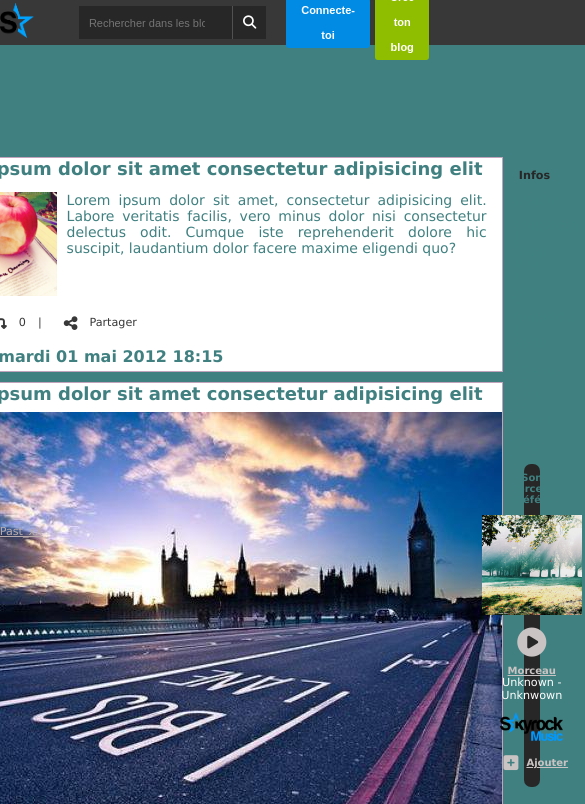
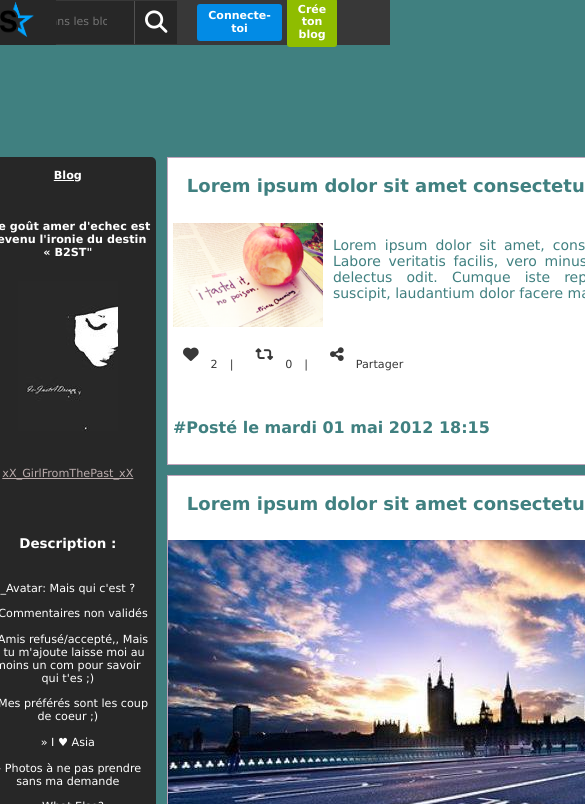
Before and after one commit to oum-s/skyblog, a website: page index.html in a window 390 px wide. Shown: the top 804 px of the page, 585 px wide, since content can reach past the window. Drawn offline with Linux system fonts and the light colour scheme.

Commit message:
pb de nav presque réglé, dropdown non fonctionnel, responsive à désirer

```diff
--- a/css/Base/_base.scss
+++ b/css/Base/_base.scss
@@ -11,45 +11,44 @@
   color: #272727;
   border-radius: 5px;
 }
-*{
-  margin: 0;
-  padding: 0;
-  box-sizing: border-box;
-}
-html{
-  font-size: 100%;
-  font-family: Geneva ;
-  min-height: 100%;
-  margin: 0;
-}
+// *{
+//   margin: 0;
+//   padding: 0;
+//   box-sizing: border-box;
+// }
+// html{
+//   font-size: 100%;
+//   font-family: Geneva ;
+//   min-height: 100%;
+//   margin: 0;
+// }
 
 body{
   font-size: 1.4rem;
   min-height: 100%;
   margin: 0;
   background-color: var(--secondary);
+  font-family: Geneva ;
 
   header{
-    background-color: var(--primary);
+    background-color: var(--nav);
     width: 100%;
 
-    section{
+    nav{
       width: 100%;
       display: flex;
       height: 45px;
       background-color: var(--nav);
+
         .nav_left{
-          padding-right: 2em;
-          padding: 10px 2em 10px 0;
-          flex: 1;
           display: flex;
           justify-content: flex-end;
           align-items: center;
           position: relative;
+          background-color: var(--primary);
+          width: 28%;
           &_img{
-            /* margin-right: 0;
-            width: 50px;
-            object-fit: cover; */
+            margin-right: 1em;
             img{
               height: 35px;
             }
@@ -84,12 +83,11 @@ body{
 
         .nav_right{
           background-color: var(--nav);
-          flex: 4;
+          width: 72%;
           display: flex;
           align-items: center;
           justify-content: flex-end;
-          padding: 10px 0;
-       /*    padding: 10px 5em 10px 0; */
+          margin-right: 13em;
 
           &_search{
             margin-right: 15px;
@@ -105,7 +103,7 @@ body{
               background-color: var(--primary);
               border: 0;
               border-right: 1px solid #515151;
-              width: 14em;
+              width: 15.2em;
             }
 
             &_btn{
@@ -130,8 +128,6 @@ body{
           }
           &_second_btn{
             background-color: #8FBD00;
-            margin-right: 18em;
-
             &:hover{
               background-color: #aae007;
             }
@@ -141,14 +137,16 @@ body{
             color: white;
             display: flex;
             align-items: center;
-            padding: 0 15px;
-            /* margin: 0 5px; */
             font-weight: bold;
-            line-height: 25px;
             text-align: center;
             border: 0;
             border-radius: 3px;
             font-size: 11px;
+
+            p{
+              margin: 0;
+              padding: 5px;
+            }
           }
         }
 
@@ -159,7 +157,7 @@ body{
 
   main{
     display: flex;
-    margin: 5em 9em;
+    margin: 5em 20em;
     flex-direction: row;
     align-items: flex-start;
     justify-content: center;
@@ -258,7 +256,7 @@ body{
        margin: 0 0.5em;
        display: flex;
        flex-direction: column;
-
+      flex: 3;
       .article{
         margin-bottom: 10px;
       background-color: pink;
@@ -337,6 +335,7 @@ body{
     .colonne_left{
       background-color: var(--primary);
       position: relative;
+
       &_title{
         /* border-bottom: solid 1px;
         border-color: #408080; */
@@ -475,7 +474,8 @@ body{
 
     .colonne_left , .colonne_right{
       min-height: 70em;
-      width: 100%;
+      flex: 1.3;
+      /* width: 100%; */
       border-radius: 5px;
     }
   }
@@ -525,7 +525,6 @@ body{
 }
 
 @media all and (min-width: 768px) and (max-width: 910px){
-  body {
-  font-size: 18px;
+  // mettre en display block si on veut que tout saligne
+  // a partir 668 enleve les margin des bouton de nav
 }
-}
--- a/index.html
+++ b/index.html
@@ -4,6 +4,7 @@
     <meta charset="UTF-8">
     <meta name="viewport" content="width=device-width, initial-scale=1.0">
     <link rel="stylesheet" href="css/style.css">
+    <link rel="stylesheet" href="css/normalize.css">
     <link rel="stylesheet" href="https://cdnjs.cloudflare.com/ajax/libs/font-awesome/6.1.1/css/all.min.css" integrity="sha512-KfkfwYDsLkIlwQp6LFnl8zNdLGxu9YAA1QvwINks4PhcElQSvqcyVLLD9aMhXd13uQjoXtEKNosOWaZqXgel0g==" crossorigin="anonymous" referrerpolicy="no-referrer">
     <title>Skyblog</title>
 </head>
@@ -11,7 +12,7 @@
 
     <header>
         <!-- BARRE NAV -->
-        <section>
+        <nav>
             <!-- COTE GAUCHE -->
             <div class="nav_left">
                 <div class="nav_left_img">
@@ -52,7 +53,7 @@
                     <p>Crée ton blog</p>
                 </button>
             </div>
-        </section>
+        </nav>
 
     </header>
 
```
Also changed, not shown: css/style.css, style.css (deleted), 1 other file.
